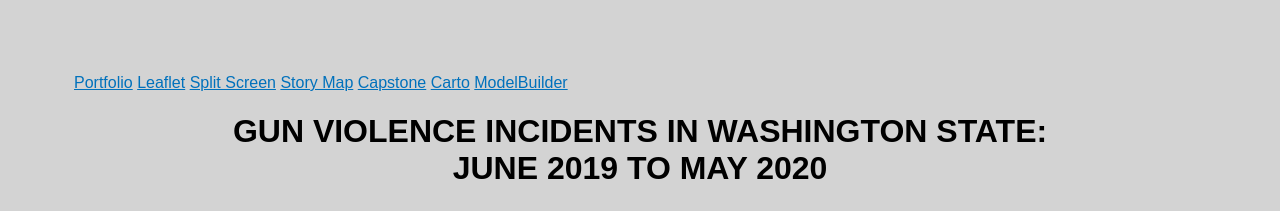
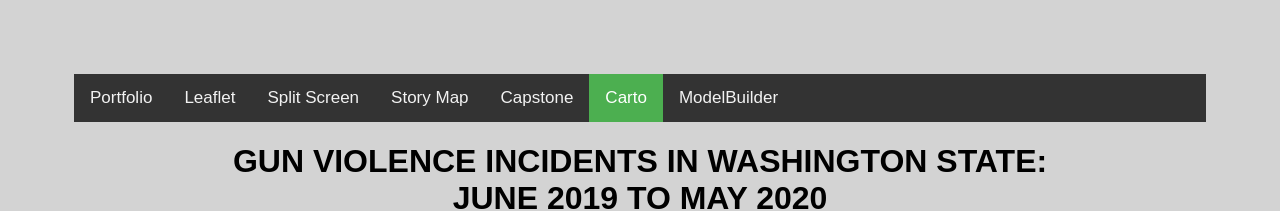
Before and after one commit to saschu-uwt/Carto, a plain HTML site: page index.html in a window 1280 px wide. Shown: the top 211 px of the page. Drawn offline with Linux system fonts and the light colour scheme.

Commit message:
Update styles.css

```diff
--- a/styles.css
+++ b/styles.css
@@ -60,6 +60,36 @@ a:hover {
   /* font-size: 30px; */
 }
 
+/* Navigation bar */
+/* Add a black background color to the top navigation */
+.topnav {
+  background-color: #333;
+  overflow: hidden;
+}
+
+/* Style the links inside the navigation bar */
+.topnav a {
+  float: left;
+  color: #f2f2f2;
+  text-align: center;
+  padding: 14px 16px;
+  text-decoration: none;
+  font-size: 17px;
+}
+
+/* Change the color of links on hover */
+.topnav a:hover {
+  background-color: #ddd;
+  color: black;
+}
+
+/* Add a color to the active/current link */
+.topnav a.active {
+  background-color: #4CAF50;
+  color: white;
+}
+
+/* Return to portfolio button */
 .center {
   margin-top: 5vh;
   position: absolute;
```
